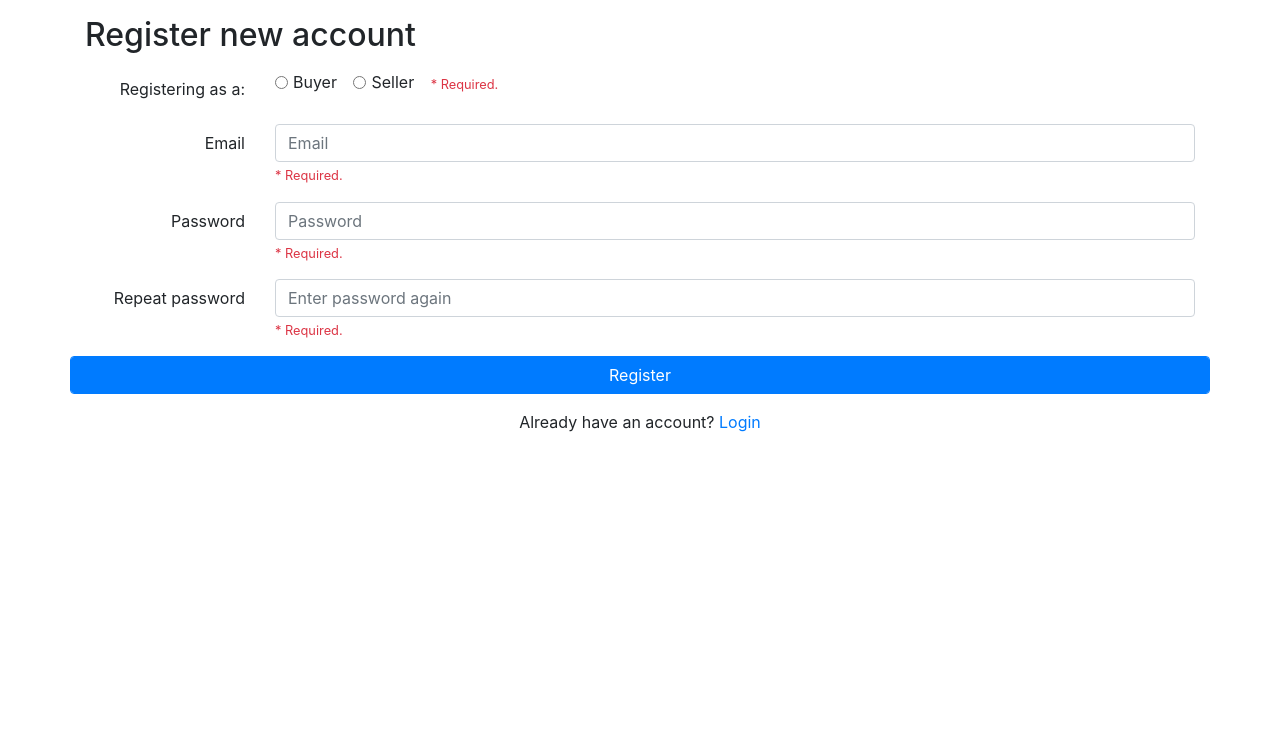
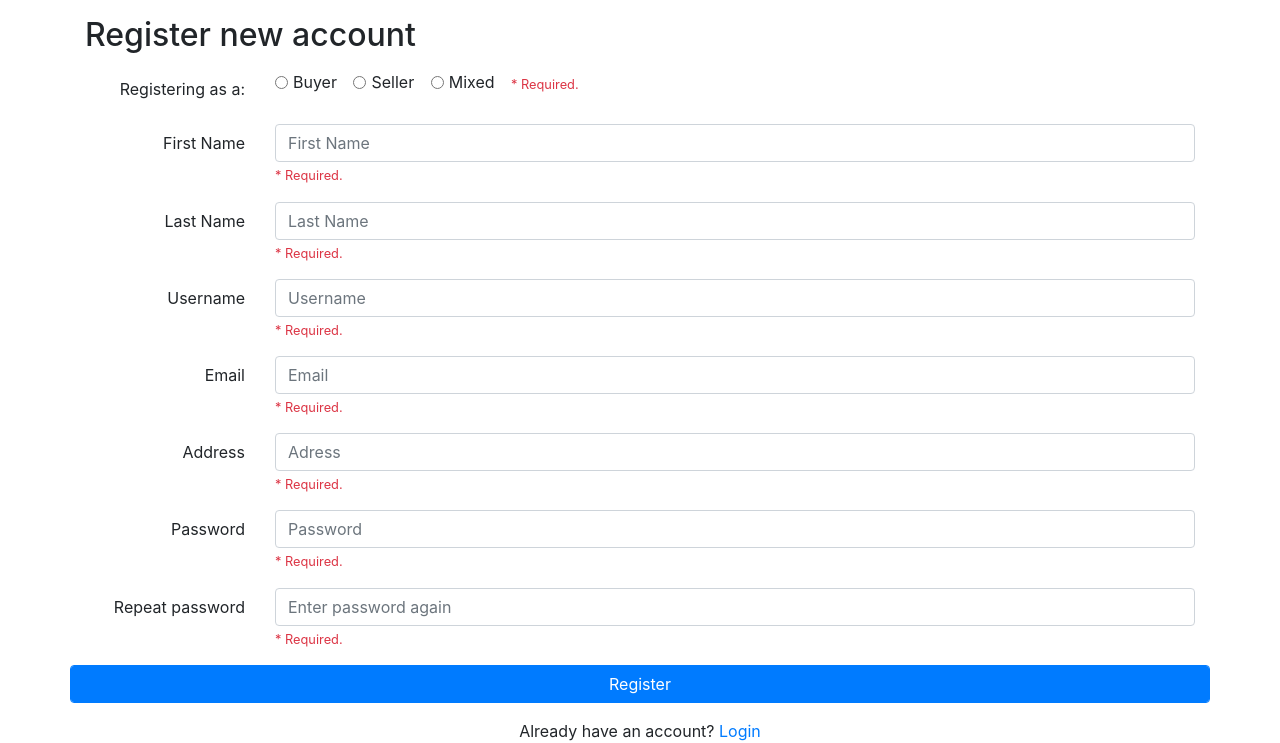
Before and after one commit to davidve0206/COMP0178-Project, a PHP site: page /views/register.php in a window 1280 px wide. Shown: the part 114-857 px from the top of the page. Before the commit the page ends 546 px from the top, so only its background shows below. Run offline with PHP 8.4, Linux system fonts and the light colour scheme.

Commit message:
added neccessary fields to the form to match with the database

```diff
--- a/views/register.php
+++ b/views/register.php
@@ -16,7 +16,32 @@
           <input class="form-check-input" type="radio" name="accountType" id="accountSeller" value="seller" onclick="toggleRadioRequired()">
           <label class="form-check-label" for="accountSeller">Seller</label>
         </div>
+        <div class="form-check form-check-inline">
+          <input class="form-check-input" type="radio" name="accountType" id="accountMixed" value="mixed" onclick="toggleRadioRequired()">
+          <label class="form-check-label" for="accountMixed">Mixed</label>
+        </div>
         <small id="accountTypeHelp" class="form-text-inline text-muted"><span class="text-danger">* Required.</span></small>
+      </div>
+    </div>
+    <div class="form-group row">
+      <label for="firstName" class="col-sm-2 col-form-label text-right">First Name</label>
+      <div class="col-sm-10">
+        <input type="text" class="form-control" id="firstName" placeholder="First Name" oninput="toggleRequired('fnHelp', this)">
+        <small id="fnHelp" class="form-text text-muted"><span class="text-danger">* Required.</span></small>
+      </div>
+    </div>
+    <div class="form-group row">
+      <label for="lastName" class="col-sm-2 col-form-label text-right">Last Name</label>
+      <div class="col-sm-10">
+        <input type="text" class="form-control" id="lastName" placeholder="Last Name" oninput="toggleRequired('lnHelp', this)">
+        <small id="lnHelp" class="form-text text-muted"><span class="text-danger">* Required.</span></small>
+      </div>
+    </div>
+    <div class="form-group row">
+      <label for="username" class="col-sm-2 col-form-label text-right">Username</label>
+      <div class="col-sm-10">
+        <input type="text" class="form-control" id="firstName" placeholder="Username" oninput="toggleRequired('usernameHelp', this)">
+        <small id="usernameHelp" class="form-text text-muted"><span class="text-danger">* Required.</span></small>
       </div>
     </div>
     <div class="form-group row">
@@ -24,6 +49,13 @@
       <div class="col-sm-10">
         <input type="text" class="form-control" id="userEmail" placeholder="Email" oninput="toggleRequired('emailHelp', this)">
         <small id="emailHelp" class="form-text text-muted"><span class="text-danger">* Required.</span></small>
+      </div>
+    </div>
+    <div class="form-group row">
+      <label for="address" class="col-sm-2 col-form-label text-right">Address</label>
+      <div class="col-sm-10">
+        <input type="text" class="form-control" id="userEmail" placeholder="Adress" oninput="toggleRequired('addressHelp', this)">
+        <small id="addressHelp" class="form-text text-muted"><span class="text-danger">* Required.</span></small>
       </div>
     </div>
     <div class="form-group row">
```
